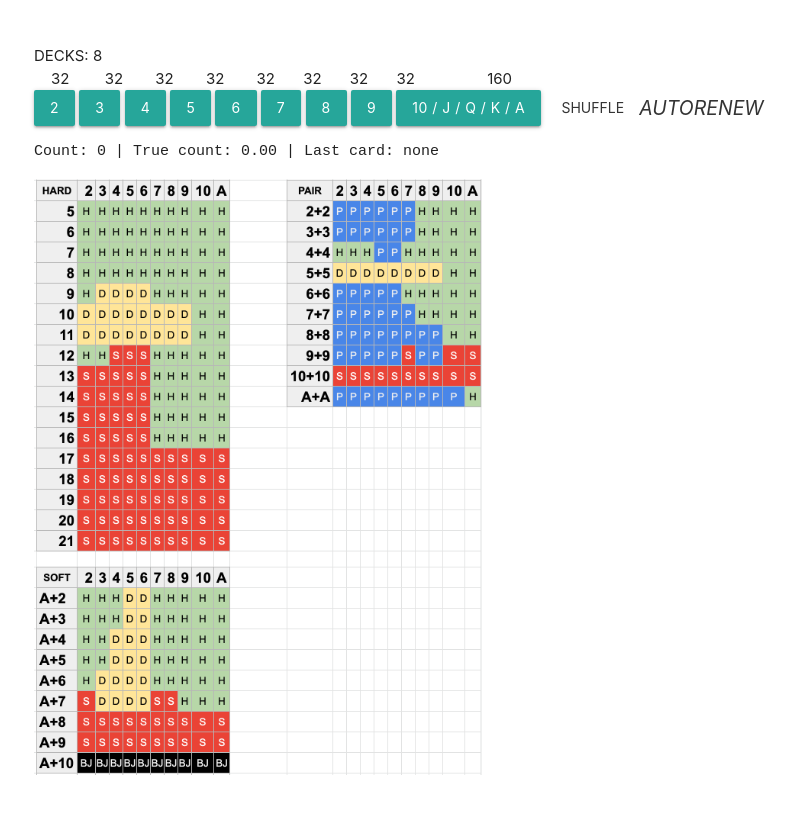
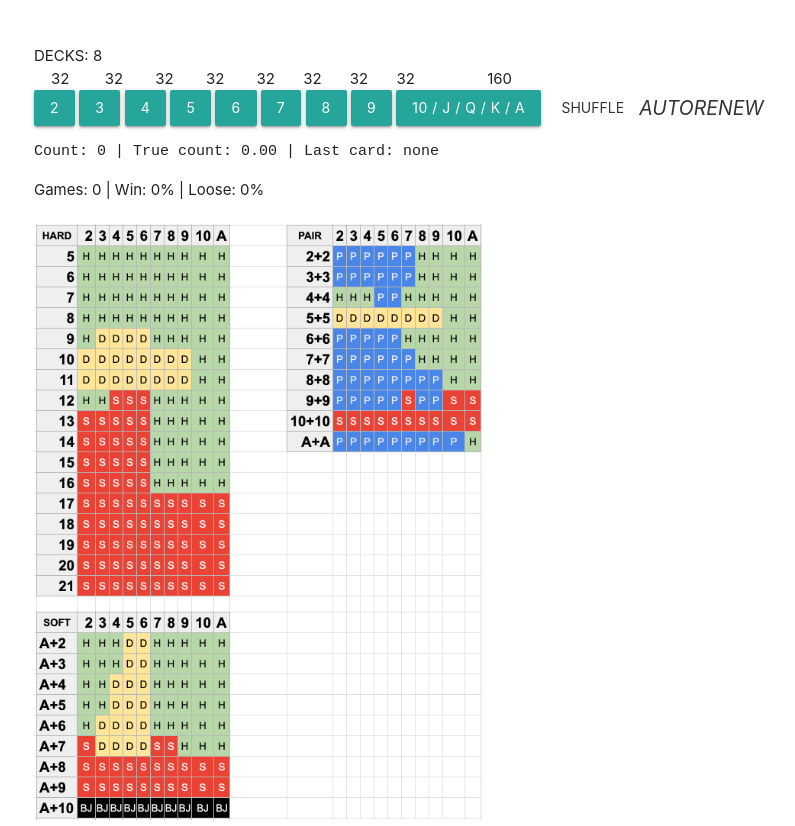
Before and after one commit to ielkanyuk/blackjack-card-counter, a website built with webpack: page src/index.html in a window 1280 px wide. Shown: the whole page, without its empty margins (158-953 px from the left). Before the commit the page ends 800 px from the top, so only its background shows below. Built offline with nearby package versions, Linux system fonts and the light colour scheme; some icons are missing.

Commit message:
Game statistic

```diff
--- a/src/index.html
+++ b/src/index.html
@@ -33,6 +33,7 @@
   <button class="btn" id="c_10">10 / J / Q / K / A</button>
   <a class="waves-effect waves-light btn-flat" id="shuffle_btn"><i class="material-icons right">autorenew</i>SHUFFLE</a>
   <pre></pre>
+  <span id="statistic"></span><br/><br/>
 
   <img src=<%=require("./static_table.png").default%> width="50%"/>
 </div>
--- a/src/index.js
+++ b/src/index.js
@@ -15,7 +15,13 @@ const initialState = {
   card_7: decksInitial * 4,
   card_8: decksInitial * 4,
   card_9: decksInitial * 4,
-  card_10: decksInitial * 4 * 5,
+  card_10: decksInitial * 4 * 5
+}
+
+const addInitialState = {
+  win: 0,
+  loose: 0,
+  games: 0
 }
 
 const getDecksPlayed = (state) => {
@@ -45,6 +51,7 @@ const getDecksPlayed = (state) => {
 
 const pre = document.querySelector('pre')
 const lastCard = document.getElementById('lastCard')
+const statistic = document.getElementById('statistic')
 const card_2_remains = document.getElementById('card_2_remains')
 const card_3_remains = document.getElementById('card_3_remains')
 const card_4_remains = document.getElementById('card_4_remains')
@@ -92,11 +99,13 @@ const handlers = {
     const newState = {...state, counter: state.counter - 2, lastCard: '10/A', card_10: state.card_10 - 1}
     return {...newState, decksPlayed: getDecksPlayed(newState) }
   },
-  SHUFFLE: state => ({...initialState}),
+  WIN: state => ({...state, win: state.win + 1, games: state.games + 1}),
+  LOOSE: state => ({...state, loose: state.loose + 1, games: state.games + 1}),
+  SHUFFLE: state => ({...state, ...initialState}),
   DEFAULT: state => state
 }
 
-function reducer(state = initialState, action) {
+function reducer(state = {...initialState, ...addInitialState}, action) {
   const handler = handlers[action.type] || handlers.DEFAULT
   return handler(state, action)
 }
@@ -119,6 +128,7 @@ const store$ = createStore(reducer)
 
 store$.subscribe(state => {
   pre.innerHTML = 'Count: ' + state.counter / 2 + ' | True count: ' + (state.counter / (state.decks-state.decksPlayed)).toFixed(2) + ' | Last card: ' + state.lastCard;
+  statistic.innerHTML = 'Games: ' + state.games + ' | Win: ' + (Math.round((state.win / state.games)*100) || 0) + '% | Loose: ' + (Math.round((state.loose / state.games)*100) || 0) + '%'
   card_2_remains.innerHTML = state.card_2;
   card_3_remains.innerHTML = state.card_3;
   card_4_remains.innerHTML = state.card_4;
@@ -203,6 +213,12 @@ keydown$.subscribe(($event) => {
           case 'KeyR':
             store$.dispatch({type: 'SHUFFLE'})
             break;
+          case 'KeyW':
+            store$.dispatch({type: 'WIN'})
+            break;
+          case 'KeyL':
+            store$.dispatch({type: 'LOOSE'})
+            break;
           default:
             console.log($event);
             break;
```
